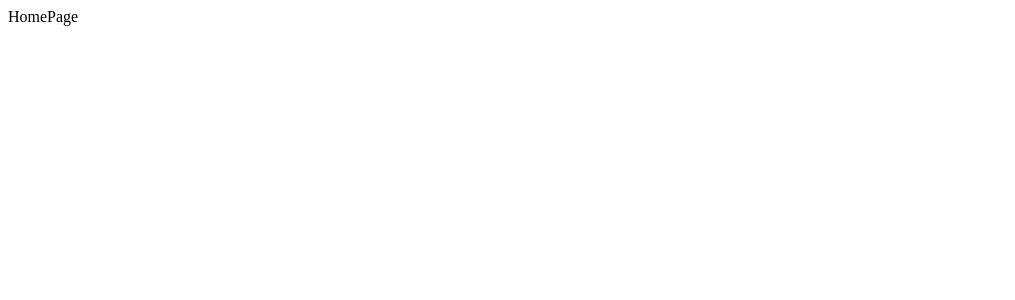
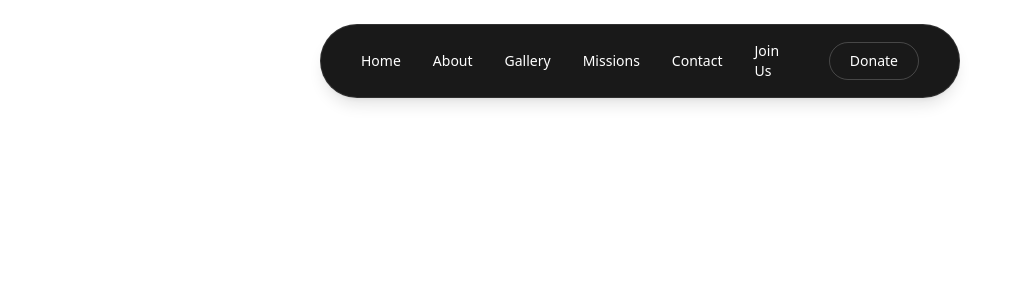
Before and after one commit to DPEDITS/Fularani-Foundation, a React (Vite) app in the folder app/: page / in a window 1280 px wide. Shown: the top 300 px of the page, without its empty margins (0-1015 px from the left). Built offline with nearby package versions, Linux system fonts and the light colour scheme.

Commit message:
Modified frontend nicely

```diff
--- /dev/null
+++ b/app/postcss.config.js
@@ -0,0 +1,6 @@
+export default {
+    plugins: {
+      "@tailwindcss/postcss": {},
+      autoprefixer: {},
+    },
+  };
--- /dev/null
+++ b/app/src/components/Navbar.jsx
@@ -0,0 +1,85 @@
+"use client";
+import React, { useState } from "react";
+import { Menu, X } from "lucide-react";
+
+const Navbar = () => {
+  const [open, setOpen] = useState(false);
+
+  return (
+    <>
+      {/* DESKTOP NAVBAR */}
+      <nav className="fixed top-6 left-1/2 z-50 -translate-x-1/2 hidden md:block">
+        <div className="flex items-center gap-8 px-10 py-4 rounded-full bg-black/90 backdrop-blur-md border border-white/10 shadow-lg">
+          <NavLinks />
+          <DonateButton />
+        </div>
+      </nav>
+
+      {/* MOBILE NAVBAR */}
+      <nav className="fixed top-4 left-4 right-4 z-50 md:hidden">
+        <div className="flex items-center justify-between px-5 py-4 rounded-2xl bg-black/90 backdrop-blur-md border border-white/10 shadow-lg">
+          <span className="text-white font-semibold">Fularani</span>
+
+          <button onClick={() => setOpen(!open)} className="text-white">
+            {open ? <X size={24} /> : <Menu size={24} />}
+          </button>
+        </div>
+
+        {open && (
+          <div className="mt-3 p-6 rounded-2xl bg-black/95 border border-white/10 shadow-xl space-y-4">
+            <MobileLink href="/" label="Home" />
+            <MobileLink href="/about" label="About" />
+            <MobileLink href="/gallery" label="Gallery" />
+            <MobileLink href="/missions" label="Missions" />
+            <MobileLink href="/contact" label="Contact" />
+            <MobileLink href="/login" label="Join Us" />
+
+            <a
+              href="/login"
+              className="block w-full text-center mt-4 px-5 py-3 rounded-full border border-white/20 text-white font-medium hover:bg-white hover:text-black transition"
+            >
+              Donate
+            </a>
+          </div>
+        )}
+      </nav>
+    </>
+  );
+};
+
+const NavLinks = () => (
+  <>
+    <NavItem href="/" label="Home" />
+    <NavItem href="/about" label="About" />
+    <NavItem href="/gallery" label="Gallery" />
+    <NavItem href="/missions" label="Missions" />
+    <NavItem href="/contact" label="Contact" />
+    <NavItem href="/login" label="Join Us" />
+  </>
+);
+
+const NavItem = ({ href, label }) => (
+  <a href={href} className="text-white text-sm font-medium hover:text-gray-300">
+    {label}
+  </a>
+);
+
+const DonateButton = () => (
+  <a
+    href="/login"
+    className="ml-4 px-5 py-2 rounded-full border border-white/20 text-white text-sm font-medium hover:bg-white hover:text-black transition"
+  >
+    Donate
+  </a>
+);
+
+const MobileLink = ({ href, label }) => (
+  <a
+    href={href}
+    className="block text-white text-base font-medium hover:text-gray-300"
+  >
+    {label}
+  </a>
+);
+
+export default Navbar;
--- a/app/src/index.css
+++ b/app/src/index.css
@@ -1 +1,126 @@
 @import "tailwindcss";
+@import "tw-animate-css";
+@tailwind base;
+@tailwind components;
+@tailwind utilities;
+
+@custom-variant dark (&:is(.dark *));
+
+@theme inline {
+  --radius-sm: calc(var(--radius) - 4px);
+  --radius-md: calc(var(--radius) - 2px);
+  --radius-lg: var(--radius);
+  --radius-xl: calc(var(--radius) + 4px);
+  --radius-2xl: calc(var(--radius) + 8px);
+  --radius-3xl: calc(var(--radius) + 12px);
+  --radius-4xl: calc(var(--radius) + 16px);
+  --color-background: var(--background);
+  --color-foreground: var(--foreground);
+  --color-card: var(--card);
+  --color-card-foreground: var(--card-foreground);
+  --color-popover: var(--popover);
+  --color-popover-foreground: var(--popover-foreground);
+  --color-primary: var(--primary);
+  --color-primary-foreground: var(--primary-foreground);
+  --color-secondary: var(--secondary);
+  --color-secondary-foreground: var(--secondary-foreground);
+  --color-muted: var(--muted);
+  --color-muted-foreground: var(--muted-foreground);
+  --color-accent: var(--accent);
+  --color-accent-foreground: var(--accent-foreground);
+  --color-destructive: var(--destructive);
+  --color-border: var(--border);
+  --color-input: var(--input);
+  --color-ring: var(--ring);
+  --color-chart-1: var(--chart-1);
+  --color-chart-2: var(--chart-2);
+  --color-chart-3: var(--chart-3);
+  --color-chart-4: var(--chart-4);
+  --color-chart-5: var(--chart-5);
+  --color-sidebar: var(--sidebar);
+  --color-sidebar-foreground: var(--sidebar-foreground);
+  --color-sidebar-primary: var(--sidebar-primary);
+  --color-sidebar-primary-foreground: var(--sidebar-primary-foreground);
+  --color-sidebar-accent: var(--sidebar-accent);
+  --color-sidebar-accent-foreground: var(--sidebar-accent-foreground);
+  --color-sidebar-border: var(--sidebar-border);
+  --color-sidebar-ring: var(--sidebar-ring);
+}
+
+:root {
+  --radius: 0.625rem;
+  --background: oklch(1 0 0);
+  --foreground: oklch(0.145 0 0);
+  --card: oklch(1 0 0);
+  --card-foreground: oklch(0.145 0 0);
+  --popover: oklch(1 0 0);
+  --popover-foreground: oklch(0.145 0 0);
+  --primary: oklch(0.205 0 0);
+  --primary-foreground: oklch(0.985 0 0);
+  --secondary: oklch(0.97 0 0);
+  --secondary-foreground: oklch(0.205 0 0);
+  --muted: oklch(0.97 0 0);
+  --muted-foreground: oklch(0.556 0 0);
+  --accent: oklch(0.97 0 0);
+  --accent-foreground: oklch(0.205 0 0);
+  --destructive: oklch(0.577 0.245 27.325);
+  --border: oklch(0.922 0 0);
+  --input: oklch(0.922 0 0);
+  --ring: oklch(0.708 0 0);
+  --chart-1: oklch(0.646 0.222 41.116);
+  --chart-2: oklch(0.6 0.118 184.704);
+  --chart-3: oklch(0.398 0.07 227.392);
+  --chart-4: oklch(0.828 0.189 84.429);
+  --chart-5: oklch(0.769 0.188 70.08);
+  --sidebar: oklch(0.985 0 0);
+  --sidebar-foreground: oklch(0.145 0 0);
+  --sidebar-primary: oklch(0.205 0 0);
+  --sidebar-primary-foreground: oklch(0.985 0 0);
+  --sidebar-accent: oklch(0.97 0 0);
+  --sidebar-accent-foreground: oklch(0.205 0 0);
+  --sidebar-border: oklch(0.922 0 0);
+  --sidebar-ring: oklch(0.708 0 0);
+}
+
+.dark {
+  --background: oklch(0.145 0 0);
+  --foreground: oklch(0.985 0 0);
+  --card: oklch(0.205 0 0);
+  --card-foreground: oklch(0.985 0 0);
+  --popover: oklch(0.205 0 0);
+  --popover-foreground: oklch(0.985 0 0);
+  --primary: oklch(0.922 0 0);
+  --primary-foreground: oklch(0.205 0 0);
+  --secondary: oklch(0.269 0 0);
+  --secondary-foreground: oklch(0.985 0 0);
+  --muted: oklch(0.269 0 0);
+  --muted-foreground: oklch(0.708 0 0);
+  --accent: oklch(0.269 0 0);
+  --accent-foreground: oklch(0.985 0 0);
+  --destructive: oklch(0.704 0.191 22.216);
+  --border: oklch(1 0 0 / 10%);
+  --input: oklch(1 0 0 / 15%);
+  --ring: oklch(0.556 0 0);
+  --chart-1: oklch(0.488 0.243 264.376);
+  --chart-2: oklch(0.696 0.17 162.48);
+  --chart-3: oklch(0.769 0.188 70.08);
+  --chart-4: oklch(0.627 0.265 303.9);
+  --chart-5: oklch(0.645 0.246 16.439);
+  --sidebar: oklch(0.205 0 0);
+  --sidebar-foreground: oklch(0.985 0 0);
+  --sidebar-primary: oklch(0.488 0.243 264.376);
+  --sidebar-primary-foreground: oklch(0.985 0 0);
+  --sidebar-accent: oklch(0.269 0 0);
+  --sidebar-accent-foreground: oklch(0.985 0 0);
+  --sidebar-border: oklch(1 0 0 / 10%);
+  --sidebar-ring: oklch(0.556 0 0);
+}
+
+@layer base {
+  * {
+    @apply border-border outline-ring/50;
+  }
+  body {
+    @apply bg-background text-foreground;
+  }
+}
--- /dev/null
+++ b/app/src/lib/utils.js
@@ -0,0 +1,6 @@
+import { clsx } from "clsx";
+import { twMerge } from "tailwind-merge"
+
+export function cn(...inputs) {
+  return twMerge(clsx(inputs));
+}
--- a/app/src/main.jsx
+++ b/app/src/main.jsx
@@ -1,10 +1,13 @@
-import React from 'react';
-import ReactDOM from 'react-dom/client';
-import App from './App.jsx';
-import { BrowserRouter } from 'react-router-dom';
-ReactDOM.createRoot(document.getElementById('root')).render(
+import React from "react";
+import ReactDOM from "react-dom/client";
+import { BrowserRouter } from "react-router-dom";
+import App from "./App";
+import "./index.css";
+
+ReactDOM.createRoot(document.getElementById("root")).render(
+  <React.StrictMode>
     <BrowserRouter>
-    <App />
-  </BrowserRouter>
-
+      <App />
+    </BrowserRouter>
+  </React.StrictMode>
 );
--- a/app/src/pages/HomePage.jsx
+++ b/app/src/pages/HomePage.jsx
@@ -1,9 +1,15 @@
-import React from 'react'
+import Navbar from "../components/Navbar";
 
-const HomePage = () => {
+const Home = () => {
   return (
-    <div>HomePage</div>
-  )
-}
+    <>
+      <Navbar />
+      <main className="pt-1000 text-center text-4xl font-bold">
+      <h1 className="text-red-500 text-4xl">TEST</h1>
 
-export default HomePage
+      </main>
+    </>
+  );
+};
+
+export default Home;
--- /dev/null
+++ b/app/tailwind.config.js
@@ -0,0 +1,10 @@
+export default {
+    content: [
+      "./index.html",
+      "./src/**/*.{js,jsx}",
+    ],
+    theme: {
+      extend: {},
+    },
+    plugins: [],
+  };
--- a/app/vite.config.js
+++ b/app/vite.config.js
@@ -1,7 +1,14 @@
-import { defineConfig } from 'vite'
-import react from '@vitejs/plugin-react'
-import tailwindcss from '@tailwindcss/vite';
+import { defineConfig } from "vite";
+import react from "@vitejs/plugin-react";
+import tailwindcss from "@tailwindcss/vite";
+import path from "path";
+
 // https://vite.dev/config/
 export default defineConfig({
-  plugins: [react(),tailwindcss()],
-})
+  plugins: [react(), tailwindcss()],
+  resolve: {
+    alias: {
+      "@": path.resolve(__dirname, "./src"),
+    },
+  },
+});
```
Also changed, not shown: app/jsconfig.json (added, +8 -0 lines), app/package.json (+11 -1 lines), app/components.json (added), 1 other file (tests, documents, lock files or other folders).
